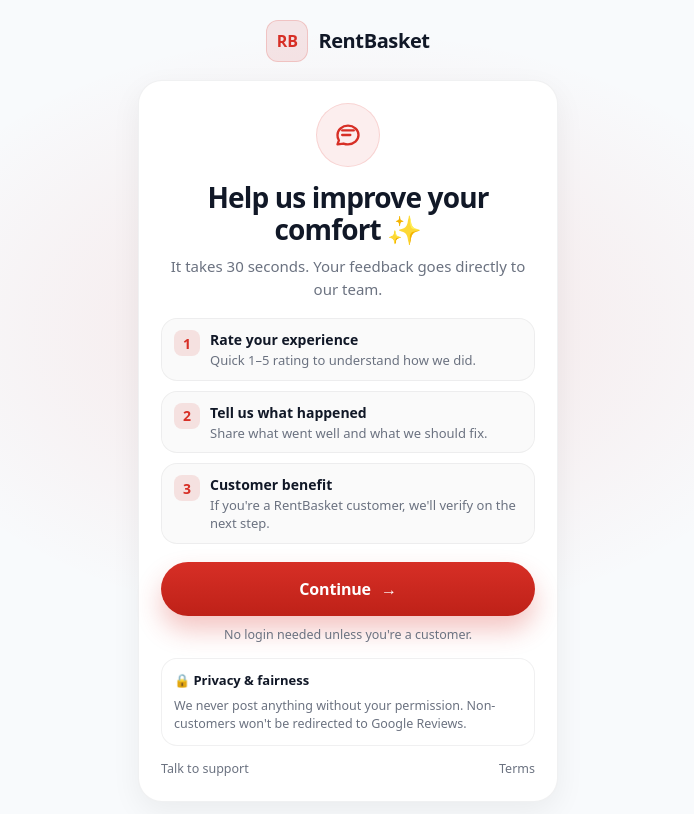
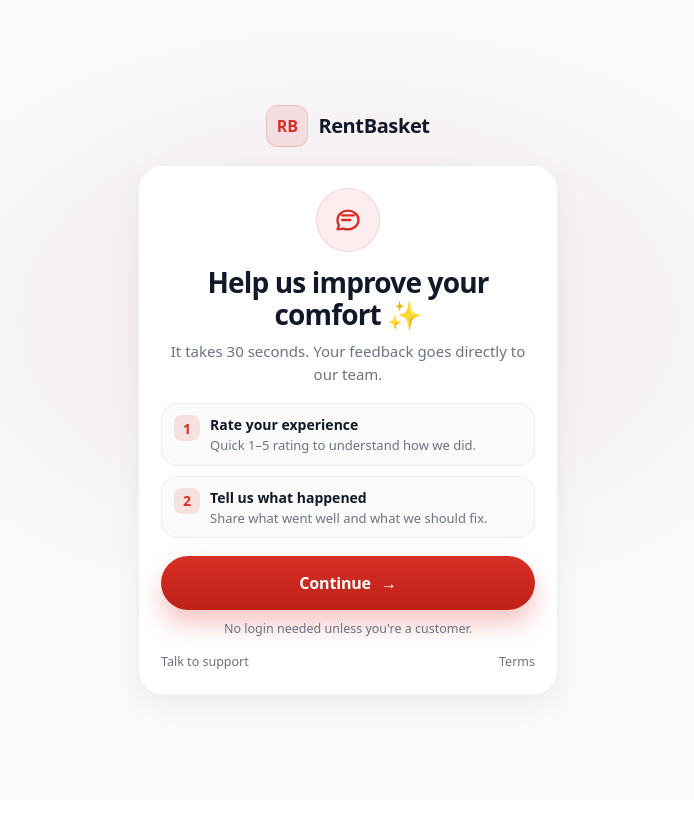
Before and after one commit to hardik2704/RentBasket_CXOS, a Next.js app: page / in a window 1280 px wide. Shown: the top 814 px of the page, without its empty margins (292-986 px from the left). Built offline with nearby package versions, Linux system fonts and the light colour scheme.

Commit message:
the Resend OTP Code working!

```diff
--- a/src/app/login/page.tsx
+++ b/src/app/login/page.tsx
@@ -233,7 +233,12 @@
                                     </p>
                                 ) : (
                                     <button
-                                        onClick={() => setTimer(30)}
+                                        onClick={() => {
+                                            // Reuse handleSendOTP logic but we need to pass a mock event or refactor handleSendOTP
+                                            // Easier to just call the API here or refactor handleSendOTP to be callable without event
+                                            const resendEvent = { preventDefault: () => { } } as React.FormEvent;
+                                            handleSendOTP(resendEvent);
+                                        }}
                                         className="text-sm text-[var(--rb-red)] font-bold hover:underline"
                                     >
                                         Resend OTP
--- a/src/app/page.tsx
+++ b/src/app/page.tsx
@@ -56,15 +56,6 @@
                 <span className="block text-[var(--foreground-secondary)] text-[13px] leading-[1.35]">Share what went well and what we should fix.</span>
               </div>
             </li>
-            <li className="landing-step flex gap-[10px] items-start p-[10px_12px] rounded-[16px]">
-              <div className="landing-badge w-[26px] h-[26px] rounded-[8px] grid place-items-center font-extrabold flex-none mt-[1px] text-[14px]">
-                3
-              </div>
-              <div>
-                <b className="block text-[14px] mb-[2px]">Customer benefit</b>
-                <span className="block text-[var(--foreground-secondary)] text-[13px] leading-[1.35]">If you&apos;re a RentBasket customer, we&apos;ll verify on the next step.</span>
-              </div>
-            </li>
           </ul>
 
           {/* CTA */}
@@ -74,14 +65,6 @@
           <p className="mt-[10px] text-center text-[var(--foreground-secondary)] text-[12.5px]">
             No login needed unless you&apos;re a customer.
           </p>
-
-          {/* Privacy */}
-          <div className="landing-privacy mt-[14px] p-[12px] rounded-[16px]">
-            <b className="block text-[13px]">🔒 Privacy & fairness</b>
-            <p className="m-[6px_0_0] text-[var(--foreground-secondary)] text-[12.5px] leading-[1.45]">
-              We never post anything without your permission. Non-customers won&apos;t be redirected to Google Reviews.
-            </p>
-          </div>
 
           {/* Footer Links */}
           <div className="mt-[14px] flex justify-between gap-[12px]">
```
